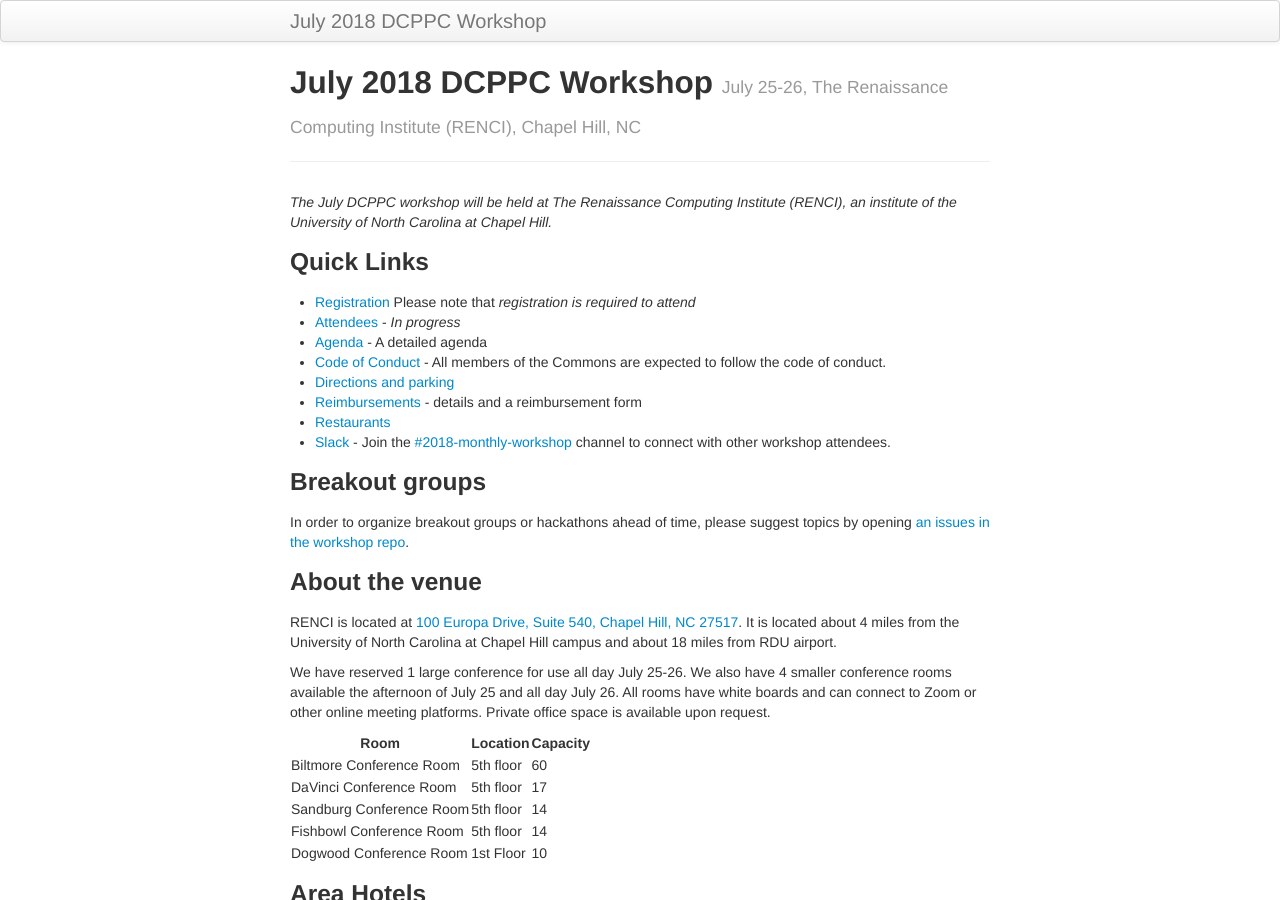
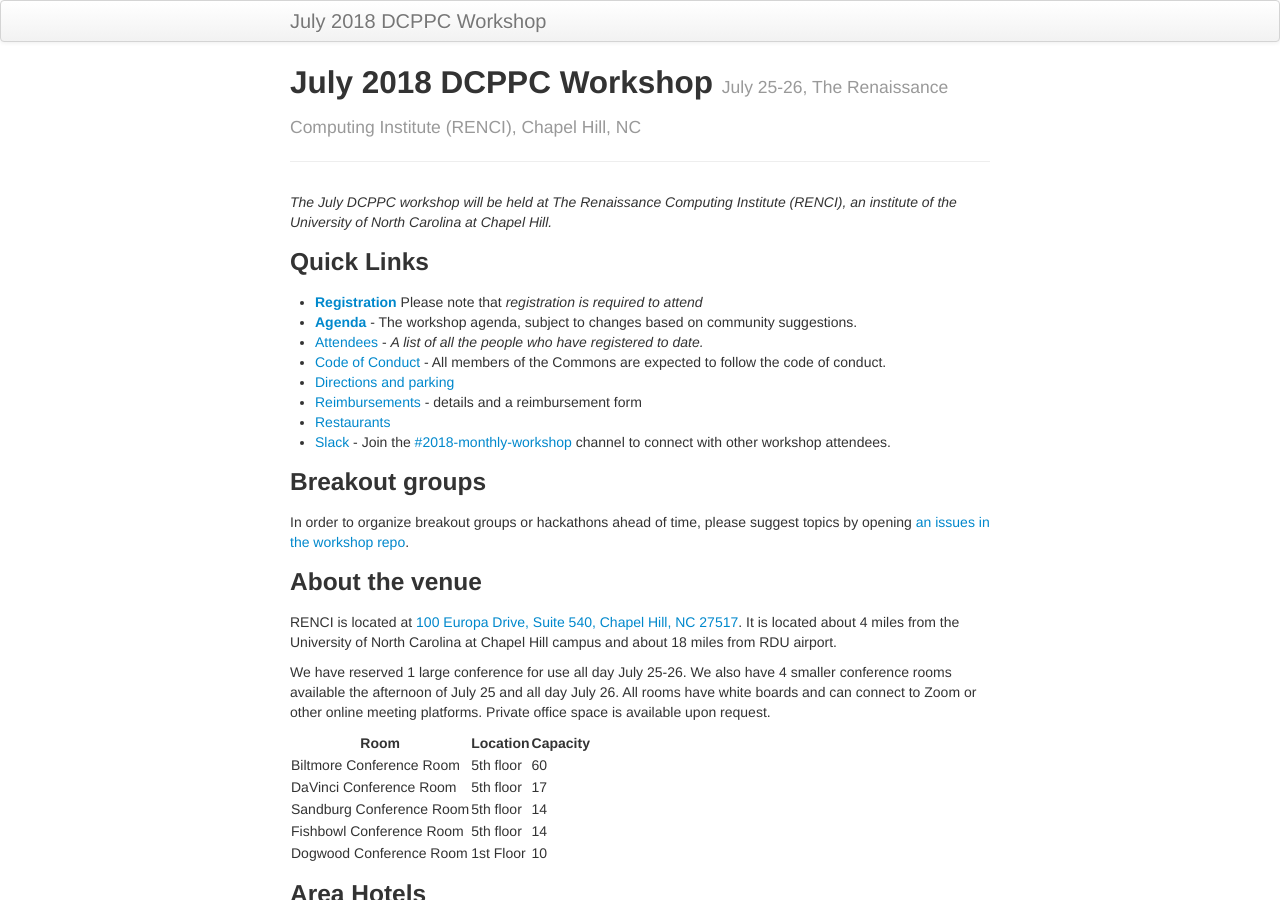
Before and after one commit to dcppc/2018-july-workshop, a Jekyll site: the page built from docs/index.md, in a window 1280 px wide and 900 px high. Built offline with Jekyll 4.4.1, drawn with Linux system fonts in a browser that asks for light colours.

Commit message:
formatting

```diff
--- a/docs/index.md
+++ b/docs/index.md
@@ -8,9 +8,9 @@ _The July DCPPC workshop will be held at The Renaissance Computing Institute (RE
 
 ### Quick Links
 
-- [Registration](https://ti.to/dcppc/2018-july-workshop) Please note that _registration is required to attend_
-- [Attendees](./attendees.md) - _In progress_
-- [Agenda](./agenda.md) - A detailed agenda
+- **[Registration](https://ti.to/dcppc/2018-july-workshop)** Please note that _registration is required to attend_
+- **[Agenda](./agenda.md)** - The workshop agenda, subject to changes based on community suggestions.
+- [Attendees](./attendees.md) - _A list of all the people who have registered to date._
 - [Code of Conduct](https://github.com/dcppc/dcppc-workshops/blob/master/CODE_OF_CONDUCT.md) - All members of the Commons are expected to follow the code of conduct.
 - [Directions and parking](./directions.md)
 - [Reimbursements](./reimbursements.md) - details and a reimbursement form
```
